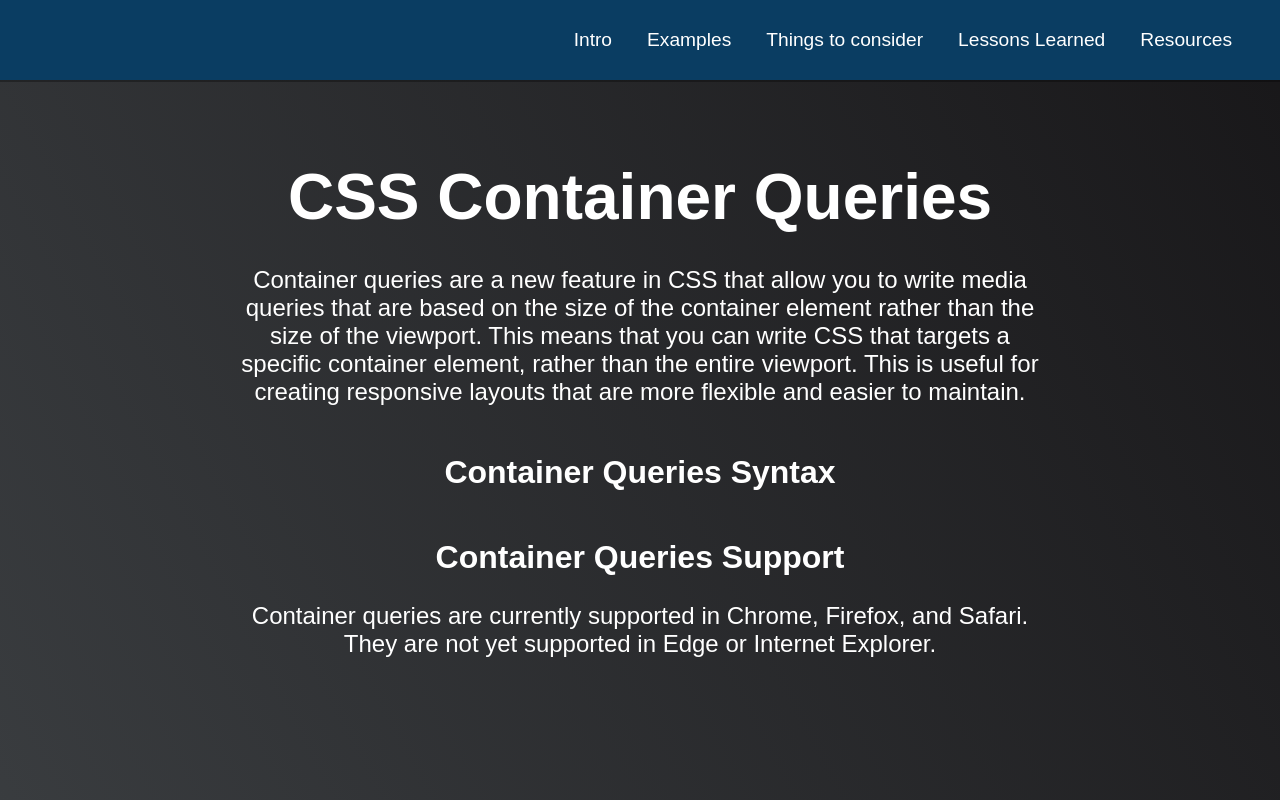
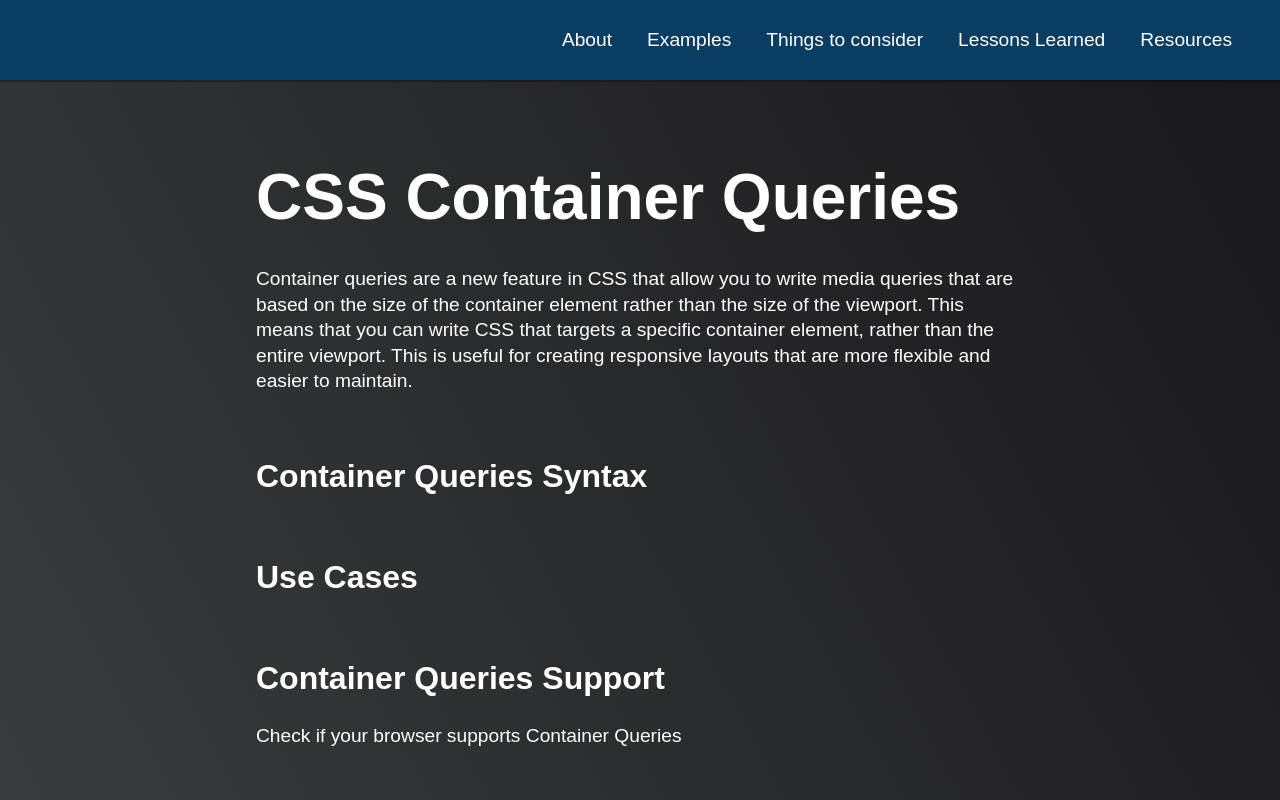
Before and after one commit to yangzou2110307110/wdp3_project, a plain HTML site: page index.html in a window 1280 px wide. Shown: the top 800 px of the page. Drawn offline with Linux system fonts and the light colour scheme.

Commit message:
update style

```diff
--- a/index.html
+++ b/index.html
@@ -11,7 +11,7 @@
 <body>
     <nav class="navbar">
         <ul class="navlist">
-            <li><a href="#intro">Intro</a></li>
+            <li><a href="#about">About</a></li>
             <li><a href="#examples">Examples</a></li>
             <li><a href="#consider">Things to consider</a></li>
             <li><a href="#lessonsLearned">Lessons Learned</a></li>
@@ -19,25 +19,36 @@
         </ul>
     </nav>
 
-    <section id="intro">
-        <div class="subsection">
-            <h1>CSS Container Queries</h1>
-            <p>Container queries are a new feature in CSS that allow you to write media queries that are
-                based on the size of the container element rather than the size of the viewport.
-                This means that you can write CSS that targets a specific container element, rather than the entire viewport.
-                This is useful for creating responsive layouts that are more flexible and easier to maintain.</p>
-        </div>
+    <section id="about">
 
-        <div class="subsection">
+        <article>
+        <h1>CSS Container Queries</h1>
+        <p>Container queries are a new feature in CSS that allow you to write media queries that are
+            based on the size of the container element rather than the size of the viewport.
+            This means that you can write CSS that targets a specific container element, rather than the entire viewport.
+            This is useful for creating responsive layouts that are more flexible and easier to maintain.
+        </p>
+        </article>
+
+        <article>
             <h2>Container Queries Syntax</h2>
+            <p></p>
+        </article>
 
-        </div>
+        <article>
+            <h2>Use Cases</h2>
+            <p></p>
+        </article>
 
-        <div class="subsection">
+
+        <article>
             <h2>Container Queries Support</h2>
-            <p>Container queries are currently supported in Chrome, Firefox, and Safari.
-                They are not yet supported in Edge or Internet Explorer.</p>
-        </div>
+            <p> Check if your browser supports
+                <a href="https://caniuse.com/css-container-queries" target="_blank">
+                Container Queries
+                </a>
+            </p>
+        </article>
 
     </section>
 
--- a/styles/style.css
+++ b/styles/style.css
@@ -3,6 +3,7 @@
     --main-white: #fff;
     --main-orange: #ff8c00;
     --main-grey: #636363;
+    --light-blue: #44c1e4;
 }
 
 
@@ -14,6 +15,11 @@
 
 body {
     font-family: 'Arial', sans-serif;
+    color: var(--main-white);
+}
+
+a{
+    text-decoration: none;
     color: var(--main-white);
 }
 
@@ -48,8 +54,6 @@ body {
 }
 
 .navlist a {
-    text-decoration: none;
-    color: var(--main-white);
     font-size: 1.2rem;
 }
 
@@ -58,34 +62,43 @@ body {
     text-decoration: underline;
 }
 
-/* intro section */
-#intro {
+/* about section */
+#about {
     padding: 10rem;
     width: 100%;
     height: 100%;
     background-image: linear-gradient(62deg, #3a3d40 0%, #181719 100%);
 }
 
-#intro .subsection {
-    text-align: center;
-    margin-bottom: 3rem;
-}
-
-#intro h1 {
+#about h1 {
     font-size: 4rem;
     margin-bottom: 2rem;
 }
 
-#intro h2 {
+#about article {
+    width: 80%;
+    margin: 0 auto 4rem auto;
+}
+
+#about article h2 {
     font-size: 2rem;
     margin-bottom: 1.6rem;
 }
 
-#intro p {
-    font-size: 1.5rem;
-    width: 85%;
-    margin: 0 auto;
+#about article p {
+    font-size: 1.2rem;
+    line-height: 1.6rem;
+    margin-bottom: 1.6rem;
 }
+
+
+#about article a:hover {
+    color: var(--light-blue);
+    text-decoration: underline;
+}
+
+
+
 
 
 
```
